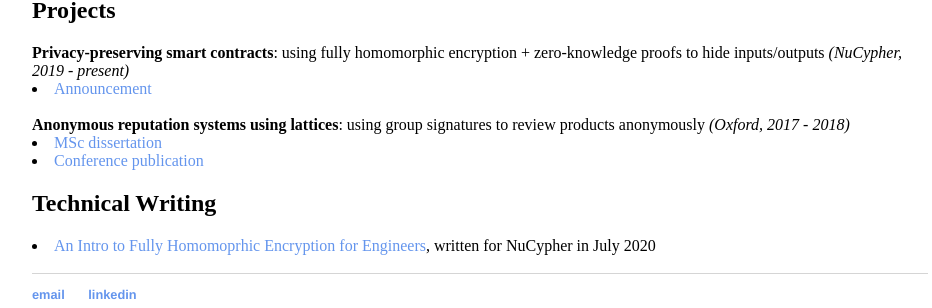
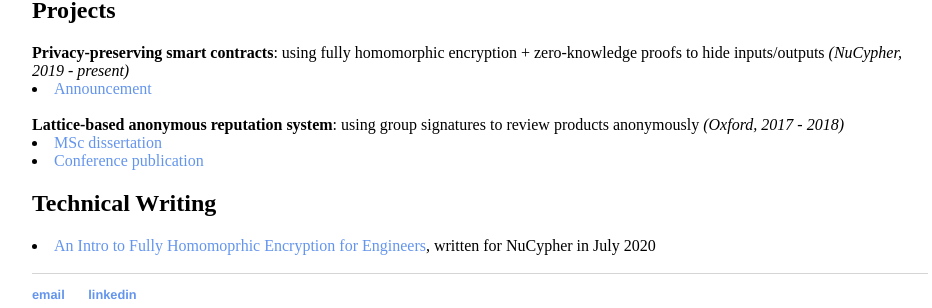
Before and after one commit to ravital/ravital.github.io, a Jekyll site: the page built from about/index.html, in a window 1280 px wide. Shown: the part 458-766 px from the top of the page, without its empty margins (160-1092 px from the left). Built offline with Jekyll 4.4.1, drawn with Linux system fonts in a browser that asks for light colours.

Commit message:
Update index.html

```diff
--- a/about/index.html
+++ b/about/index.html
@@ -22,7 +22,7 @@ title: About Ravital Solomon
 			<b>Privacy-preserving smart contracts</b>: using fully homomorphic encryption + zero-knowledge proofs to hide inputs/outputs <i>(NuCypher, 2019 - present)</i>
 				<li><a href="https://blog.nucypher.com/sunscreen/">Announcement</a></li><br>
 
-			<b>Anonymous reputation systems using lattices</b>: using group signatures to review products anonymously <i>(Oxford, 2017 - 2018)</i>
+			<b>Lattice-based anonymous reputation system</b>: using group signatures to review products anonymously <i>(Oxford, 2017 - 2018)</i>
 				<li><a href="https://www.researchgate.net/profile/Ravital_Solomon">MSc dissertation</aa></li>
 				<li><a href="https://dblp.org/pid/248/0053.html">Conference publication</a></li>
 
```
